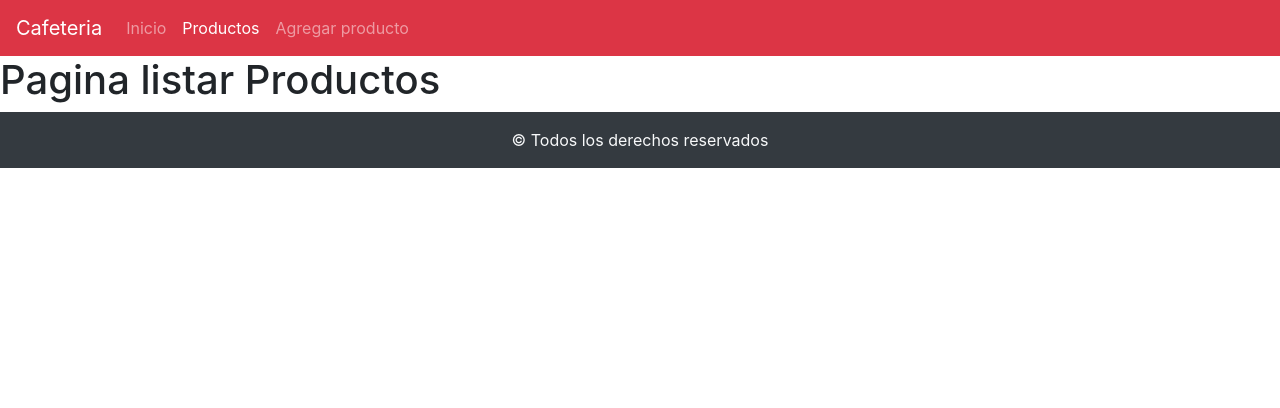
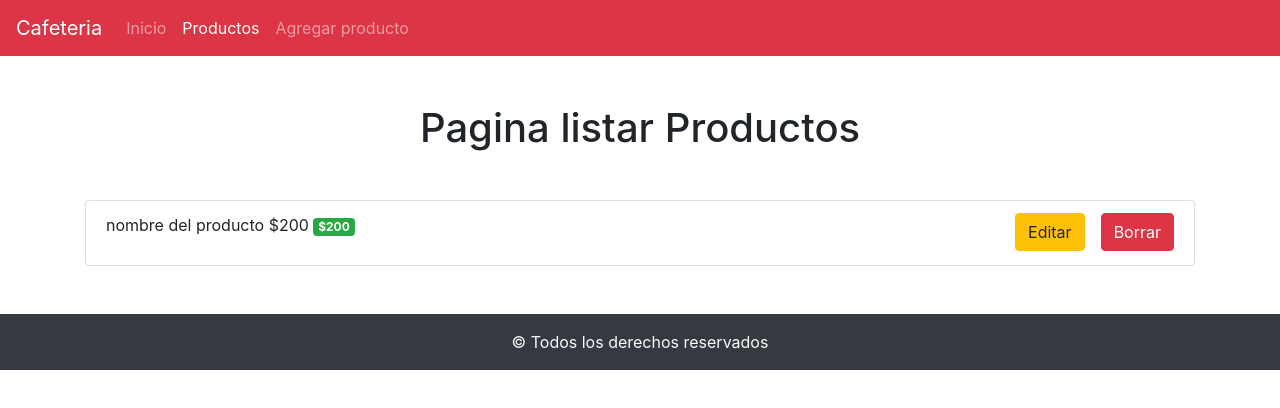
Before and after one commit to silmedina/crudbasico, a React (Create React App) app: page /productos in a window 1280 px wide. Shown: the top 408 px of the page. Built offline with nearby package versions, Linux system fonts and the light colour scheme.

Commit message:
se agrega botones del compente listarProductos

```diff
--- a/src/App.js
+++ b/src/App.js
@@ -10,8 +10,31 @@ import AgregarProducto from './components/AgregarProducto';
 import Navegacion from './components/common/Navegacion';
 import Footer from './components/common/Footer';
 import 'bootstrap/dist/css/bootstrap.min.css';
+import {useState, useEffect} from 'react' ;
 
 function App() {
+  const [productos, setProductos] = useState([]);
+  const URL = process.env.REACT_APP_API_URL
+  useEffect(()=>{
+    //llamar a la api
+  },[]);
+
+  const consultarAPI = async() =>{
+    try{
+      const respuesta = await fetch(URL)
+      const informacion = await respuesta.json();
+      console.log(informacion);
+      if(respuesta.status === 200){
+        setProductos(informacion)
+      }
+
+
+    }catch(error){
+      console.log(error);
+      //mostrar un cartel al usuario que lo intente en unos minutos
+    }
+  }
+
   return (
    <Router>
      <Navegacion></Navegacion>
@@ -20,7 +43,7 @@ function App() {
          <Inicio></Inicio>
        </Route>
        <Route exact path='/productos'>
-         <ListarProductos></ListarProductos>
+         <ListarProductos productos={productos}></ListarProductos>
        </Route>
        <Route exact path='/productos/nuevo'>
          <AgregarProducto></AgregarProducto>
--- /dev/null
+++ b/src/components/ItemProducto.js
@@ -0,0 +1,18 @@
+import React from 'react';
+import {ListGroup,Button, Badge} from "react-bootstrap";
+
+const ItemProducto = () => {
+    return (
+        <ListGroup.Item className="d-flex justify-content-between">
+            <p>
+                 nombre del producto $200 <Badge variant="success">$200</Badge>
+            </p>
+           <div>
+           <Button variant='warning' className="mr-3">Editar</Button>
+            <Button variant='danger'>Borrar</Button>
+           </div>
+        </ListGroup.Item>
+    );
+};
+
+export default ItemProducto;
--- a/src/components/ListarProductos.js
+++ b/src/components/ListarProductos.js
@@ -1,11 +1,16 @@
-import React from 'react';
+import React from "react";
+import { Container, ListGroup} from "react-bootstrap";
+import ItemProducto from "./ItemProducto";
 
 const ListarProductos = () => {
-    return (
-        <div>
-           <h1>Pagina listar Productos</h1>
-        </div>
-    );
+  return (
+    <Container>
+      <h1 className="text-center my-5">Pagina listar Productos</h1>
+      <ListGroup className='my-5'>
+       <ItemProducto></ItemProducto>
+      </ListGroup>
+    </Container>
+  );
 };
 
 export default ListarProductos;
```
